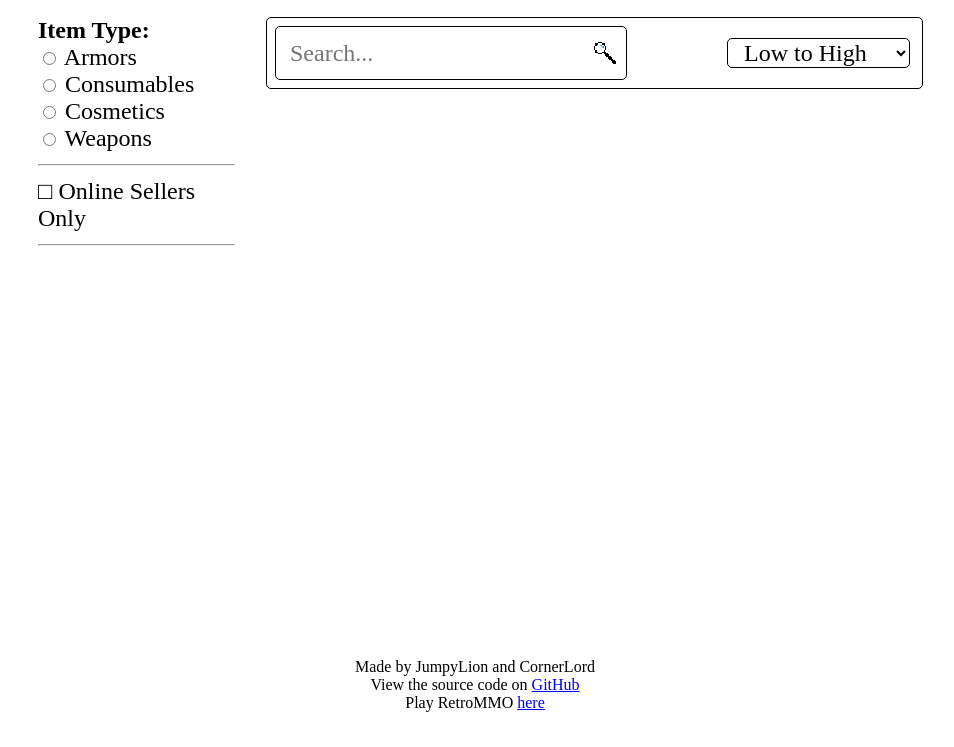
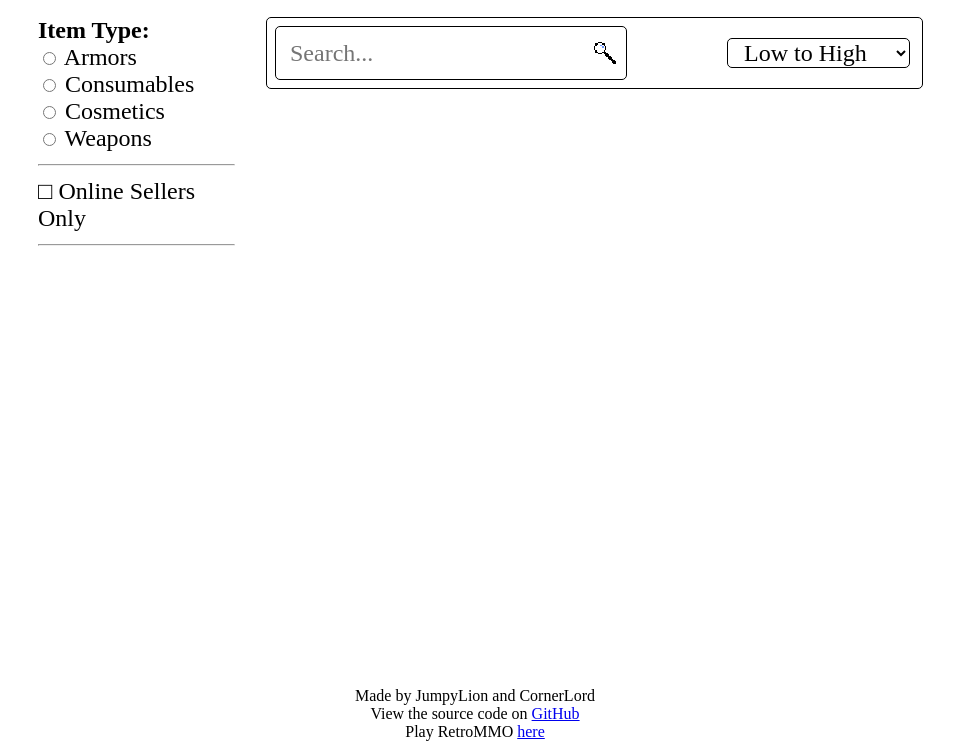
Before and after one commit to JumpyLionnn/RetroMMarket, a website with bundled scripts: page client/index.html in a window 1280 px wide. Shown: the part 82-829 px from the top of the page, without its empty margins (165-1119 px from the left). Before the commit the page ends 800 px from the top, so only its background shows below. Built offline with nearby package versions, Linux system fonts and the light colour scheme; files whose address does not match are found by name; a web font is replaced by a local one.

Commit message:
Footer fix

```diff
--- a/client/style/style.css
+++ b/client/style/style.css
@@ -13,6 +13,7 @@ body {
     padding: 0;
     width: 100%;
     height: 100%;
+    min-height: 100vh;
 }
 
 img {
@@ -77,6 +78,7 @@ img {
 
 #main-content {
     grid-area: content;
+    min-height: 80vh;
 }
 
 #main-footer {
@@ -84,6 +86,12 @@ img {
     text-align: center;
     min-height: 60px;
     padding-top: 10px;
+}
+
+@media (max-width: 900px) {
+    #main-wrapper {
+        grid-template-columns: none !important;
+    }
 }
 
 @media (min-width: 900px) {
@@ -96,19 +104,10 @@ img {
         flex-flow: row;
         justify-content: space-between;
     }
-    #main-footer {
-        position: absolute;
-        bottom: 0;
-        width: 90%;
-        height: 2.5rem;
-    }
 }
 
 @media (min-width: 1200px) {
     #main-wrapper {
         width: 70%;
     }
-    #main-footer {
-        width: 70%;
-    }
 }
```
